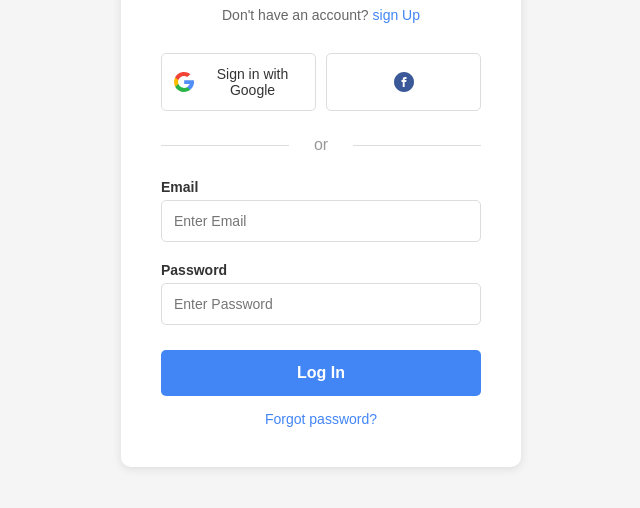
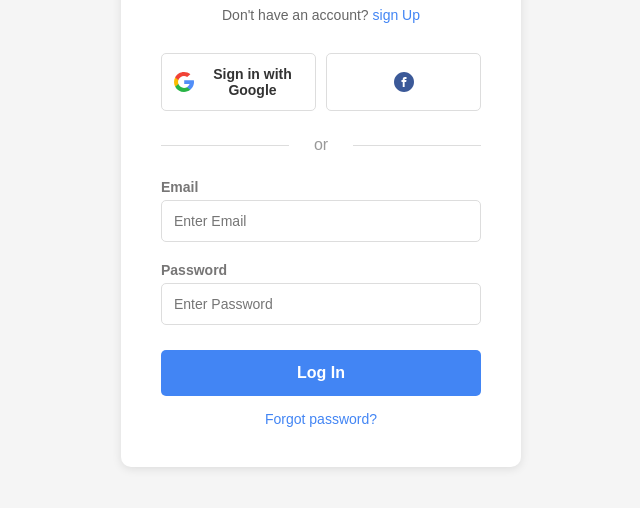
Before and after one commit to VarozXYZ/donde-esta-mi-css, a plain HTML site: page index.html in a window 1280 px wide. Shown: the part 204-712 px from the top of the page, without its empty margins (319-959 px from the left). Drawn offline with Linux system fonts and the light colour scheme.

Commit message:
minor details

```diff
--- a/styles.css
+++ b/styles.css
@@ -88,6 +88,7 @@ form {
     margin: 0;
     color: #333;
     font-size: 14px;
+    font-weight: bold;
 }
 
 .or {
@@ -127,7 +128,7 @@ form {
 
 .email-login label {
     display: block;
-    color: #333;
+    color: #777676;
     font-weight: bold;
     margin-bottom: 5px;
     margin-top: 15px;
```
